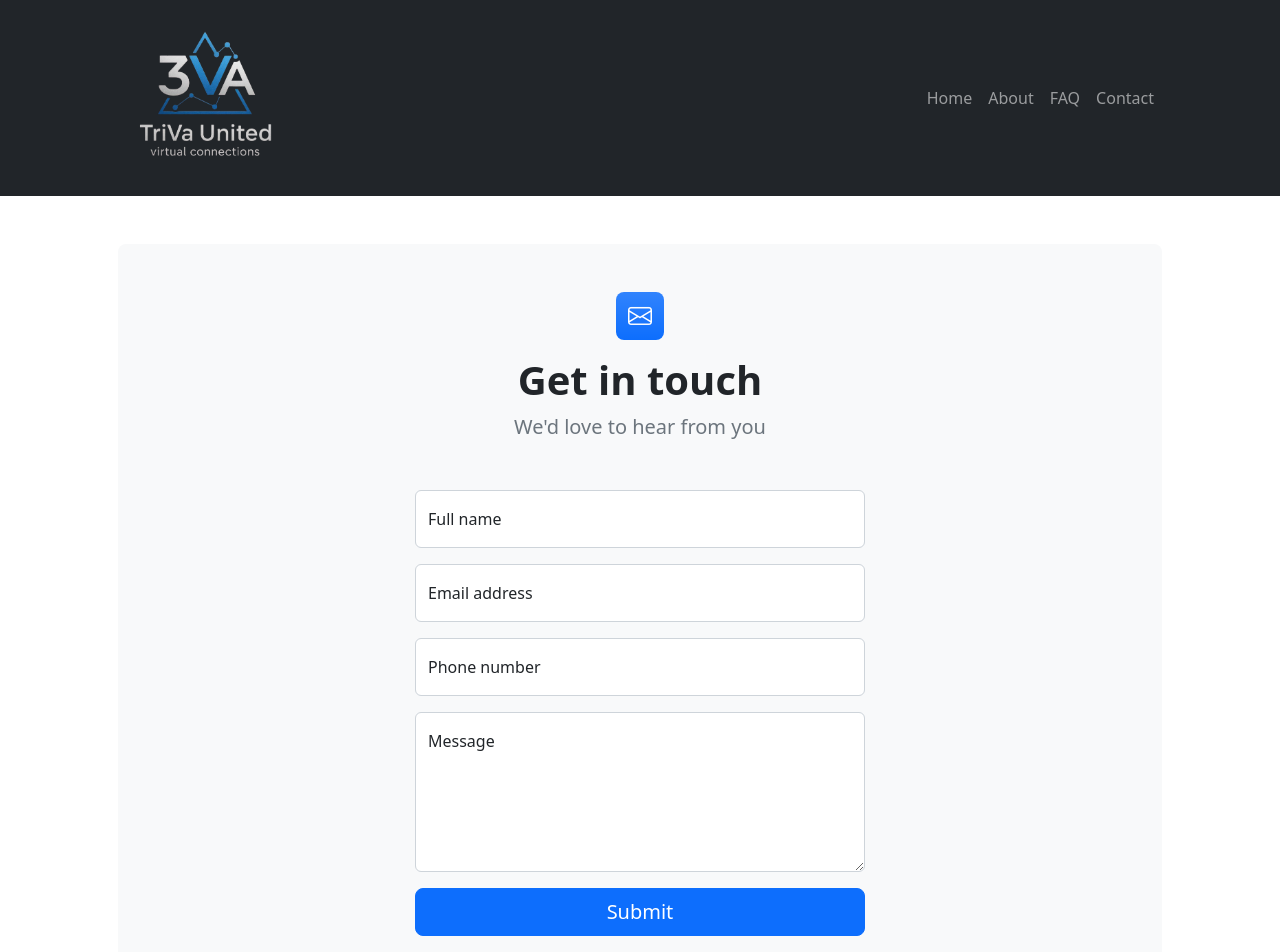
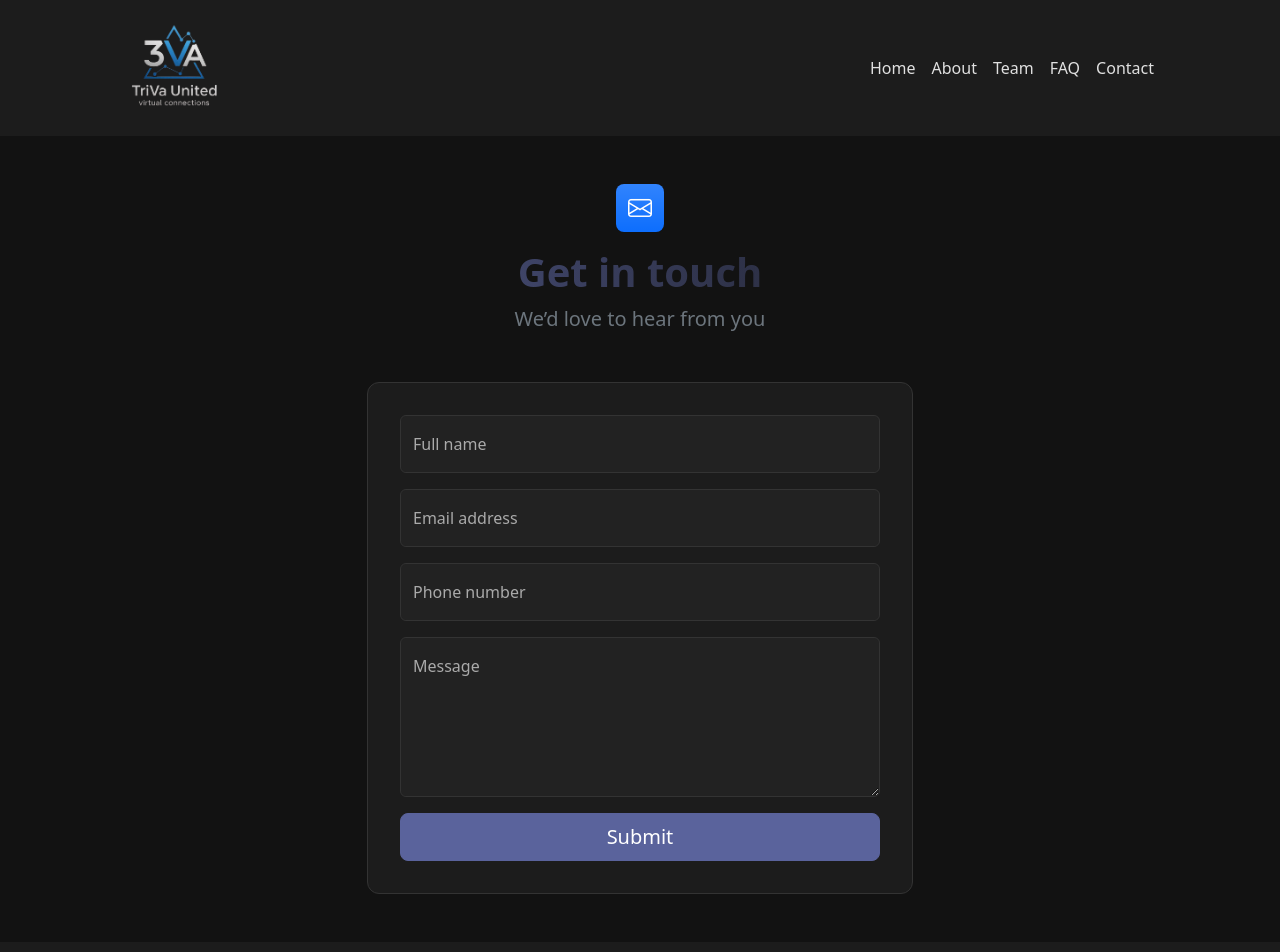
Before and after one commit to lancer1021/TrivaUnited, a plain HTML site: page contact.html in a window 1280 px wide. Shown: the top 952 px of the page. Drawn offline with nearby package versions, Linux system fonts and the light colour scheme.

Commit message:
Update contact.html

```diff
--- a/contact.html
+++ b/contact.html
@@ -1,16 +1,14 @@
 <!DOCTYPE html>
 <html lang="en">
-
 <head>
   <meta charset="utf-8" />
   <meta name="viewport" content="width=device-width, initial-scale=1, shrink-to-fit=no" />
-    <meta name="description" content />
-    <meta name="author" content />
-    <title>Triva United</title>
+  <meta name="description" content="Contact Triva United – We’d love to hear from you. Send us your message and we’ll get back to you promptly." />
+  <meta name="author" content="Triva United" />
+  <title>Triva United – Contact</title>
 
-    <!-- Firebase App (the core Firebase SDK) -->
+  <!-- Firebase SDK -->
   <script src="https://www.gstatic.com/firebasejs/9.22.0/firebase-app-compat.js"></script>
-    <!-- Firebase Realtime Database SDK -->
   <script src="https://www.gstatic.com/firebasejs/9.22.0/firebase-database-compat.js"></script>
 
   <!-- Favicon -->
@@ -21,15 +19,104 @@
 
   <!-- Bootstrap CSS -->
   <link href="css/styles.css" rel="stylesheet" />
+
+  <!-- Custom Dark Theme Styles -->
+  <style>
+    body {
+      background-color: #121212;
+      color: #e0e0e0;
+    }
+
+    /* Navbar */
+    .navbar {
+      background-color: #1c1c1c !important;
+    }
+    .nav-link {
+      color: #e0e0e0 !important;
+      transition: color 0.3s ease;
+    }
+    .nav-link:hover,
+    .nav-link.active {
+      color: #5A639C !important;
+    }
+
+    /* Logo responsiveness */
+    .navbar-brand img {
+      height: 110px;
+    }
+    @media (max-width: 768px) {
+      .navbar-brand img {
+        height: 80px;
+      }
+    }
+
+    /* Contact Card */
+    .contact-card {
+      background-color: #1c1c1c;
+      border-radius: 12px;
+      padding: 2rem;
+      border: 1px solid #333;
+    }
+
+    /* Form Styles */
+    .form-floating .form-control {
+      background-color: #222;
+      border: 1px solid #333;
+      color: #e0e0e0;
+    }
+    .form-floating .form-control:focus {
+      background-color: #2a2a2a;
+      border-color: #5A639C;
+      color: #fff;
+      box-shadow: none;
+    }
+    .form-floating label {
+      color: #aaa;
+    }
+
+    /* Button */
+    .btn-primary {
+      background-color: #5A639C;
+      border-color: #5A639C;
+    }
+    .btn-primary:hover {
+      background-color: #7776B3;
+      border-color: #7776B3;
+    }
+
+    /* Status message */
+    #statusMessage {
+      font-weight: bold;
+      margin-top: 10px;
+    }
+
+    /* Footer */
+    footer.bg-dark {
+      background-color: #1c1c1c !important;
+      color: #e0e0e0;
+    }
+    footer a.link-light {
+      color: #cfcfcf !important;
+    }
+    footer a.link-light:hover {
+      color: #5A639C !important;
+    }
+
+    /* Heading gradient */
+    .section-title {
+      background: linear-gradient(90deg, #5A639C 0%, transparent 100%);
+      -webkit-background-clip: text;
+      -webkit-text-fill-color: transparent;
+    }
+  </style>
 </head>
-
 <body class="d-flex flex-column">
 <main class="flex-shrink-0">
   <!-- Navigation-->
-        <nav class="navbar navbar-expand-lg navbar-dark bg-dark">
+  <nav class="navbar navbar-expand-lg navbar-dark">
     <div class="container px-5">
       <a class="navbar-brand" href="index.html">
-                    <img src="assets/3va.png" style="height: 170px;">
+        <img src="assets/3va.png" alt="Triva United Logo">
       </a>
       <button class="navbar-toggler" type="button" data-bs-toggle="collapse"
               data-bs-target="#navbarSupportedContent" aria-controls="navbarSupportedContent"
@@ -39,7 +126,8 @@
       <div class="collapse navbar-collapse" id="navbarSupportedContent">
         <ul class="navbar-nav ms-auto mb-2 mb-lg-0">
         <li class="nav-item"><a class="nav-link" href="index.html">Home</a></li>
-                        <li class="nav-item"><a class="nav-link" href="index.html#our-story">About</a></li>
+        <li class="nav-item"><a class="nav-link" href="#our-story">About</a></li>
+        <li class="nav-item"><a class="nav-link" href="#team">Team</a></li>
         <li class="nav-item"><a class="nav-link" href="faq.html">FAQ</a></li>
         <li class="nav-item"><a class="nav-link" href="contact.html">Contact</a></li>
         </ul>
@@ -50,51 +138,44 @@
   <!-- Page Content -->
   <section class="py-5">
     <div class="container px-5">
-                <div class="bg-light rounded-3 py-5 px-4 px-md-5 mb-5">
       <div class="text-center mb-5">
         <div class="feature bg-primary bg-gradient text-white rounded-3 mb-3">
           <i class="bi bi-envelope"></i>
         </div>
-                        <h1 class="fw-bolder">Get in touch</h1>
-                        <p class="lead fw-normal text-muted mb-0">We'd love to hear from you</p>
+        <h1 class="fw-bolder section-title">Get in touch</h1>
+        <p class="lead fw-normal text-muted mb-0">We’d love to hear from you</p>
       </div>
+
       <div class="row gx-5 justify-content-center">
-                        <div class="col-lg-8 col-xl-6">
+        <div class="col-lg-8 col-xl-6 contact-card">
           <form id="contactForm" action="POST">
             <!-- Name input -->
             <div class="form-floating mb-3">
-                                    <input class="form-control" id="name" type="text" placeholder="Enter your name..."
-                                        required />
+              <input class="form-control" id="name" type="text" placeholder="Enter your name..." required />
               <label for="name">Full name</label>
             </div>
             <!-- Email input -->
             <div class="form-floating mb-3">
-                                    <input class="form-control" id="email" type="email" placeholder="name@example.com"
-                                        required />
+              <input class="form-control" id="email" type="email" placeholder="name@example.com" required />
               <label for="email">Email address</label>
             </div>
             <!-- Phone input -->
             <div class="form-floating mb-3">
-                                    <input class="form-control" id="phone" type="tel" placeholder="(123) 456-7890"
-                                        required />
+              <input class="form-control" id="phone" type="tel" placeholder="(123) 456-7890" required />
               <label for="phone">Phone number</label>
             </div>
             <!-- Message input -->
             <div class="form-floating mb-3">
-                                    <textarea class="form-control" id="message" placeholder="Enter your message here..."
-                                        style="height: 10rem" required></textarea>
+              <textarea class="form-control" id="message" placeholder="Enter your message here..." style="height: 10rem" required></textarea>
               <label for="message">Message</label>
             </div>
             <!-- Submit Button -->
             <div class="d-grid">
-                                    <button class="btn btn-primary btn-lg" id="submitButton" type="submit">
-                                        Submit
-                                    </button>
+              <button class="btn btn-primary btn-lg" id="submitButton" type="submit">Submit</button>
             </div>
             <!-- Status Message -->
-                                <div class="mt-3" id="statusMessage" style="display:none;"></div>
+            <div id="statusMessage" style="display:none;"></div>
           </form>
-                        </div>
         </div>
       </div>
     </div>
@@ -141,24 +222,23 @@
     appId: "1:992183088533:web:02e272f95f90ddd5d7f29c",
     measurementId: "G-VNZF0R3CKE"
   };
-
   firebase.initializeApp(firebaseConfig);
   const db = firebase.database();
 </script>
 
-    <!-- Form Submit Logic -->
+<!-- Form Submit Logic (Firebase + PHP mail) -->
 <script>
   const form = document.getElementById('contactForm');
   const statusMessage = document.getElementById('statusMessage');
 
   form.addEventListener('submit', function (e) {
     e.preventDefault();
-
     const name = document.getElementById('name').value.trim();
     const email = document.getElementById('email').value.trim();
     const phone = document.getElementById('phone').value.trim();
     const message = document.getElementById('message').value.trim();
 
+    // Push to Firebase
     db.ref('contacts').push({
       name: name,
       email: email,
@@ -176,17 +256,9 @@
       statusMessage.innerText = 'Error submitting form. Please try again.';
       console.error('Error:', error);
     });
-        });
-    </script>
-    <script>
-    const form = document.getElementById('contactForm');
-    const statusMessage = document.getElementById('statusMessage');
 
-    form.addEventListener('submit', function (e) {
-        e.preventDefault();
-
+    // Send via PHP mail too
     const formData = new FormData(form);
-
     fetch('sendmail.php', {
       method: 'POST',
       body: formData
@@ -206,7 +278,5 @@
       });
   });
 </script>
-
 </body>
-
 </html>
```
Lines whose indentation alone changed are shown as unchanged.
